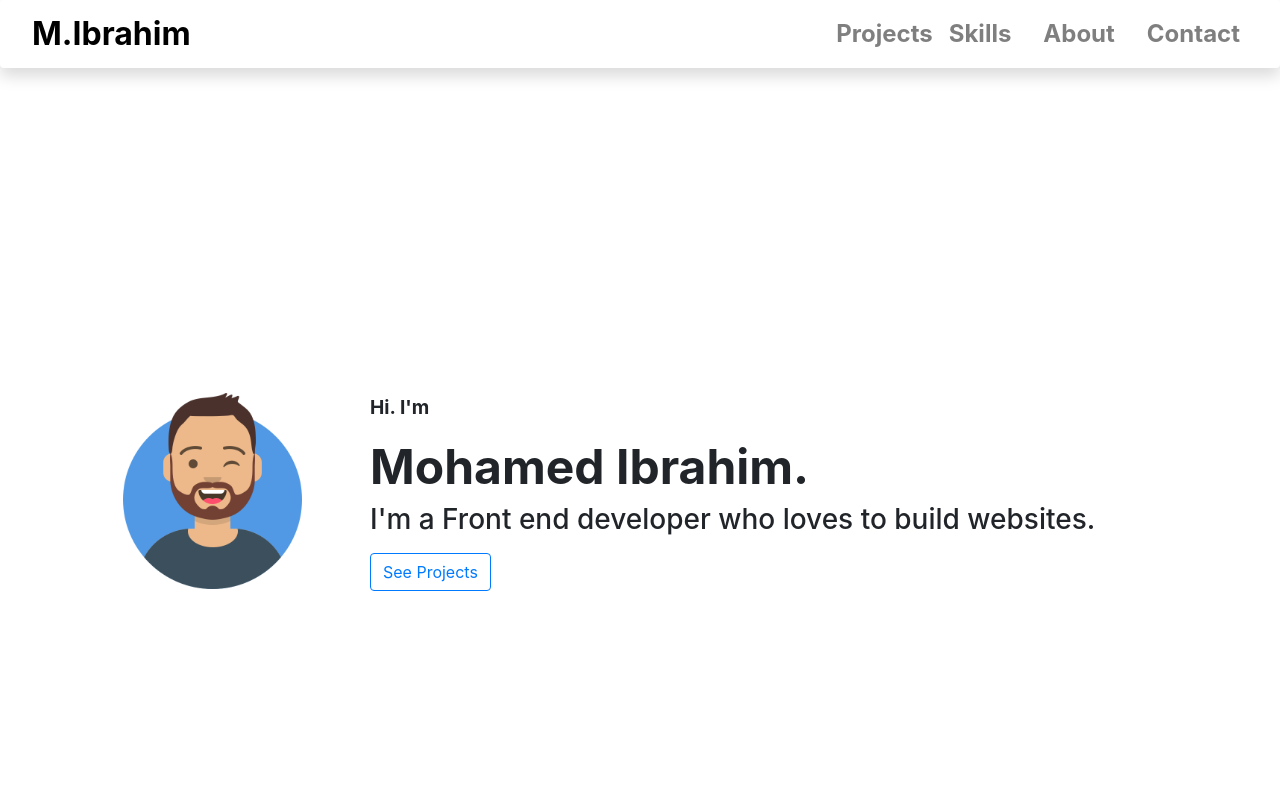
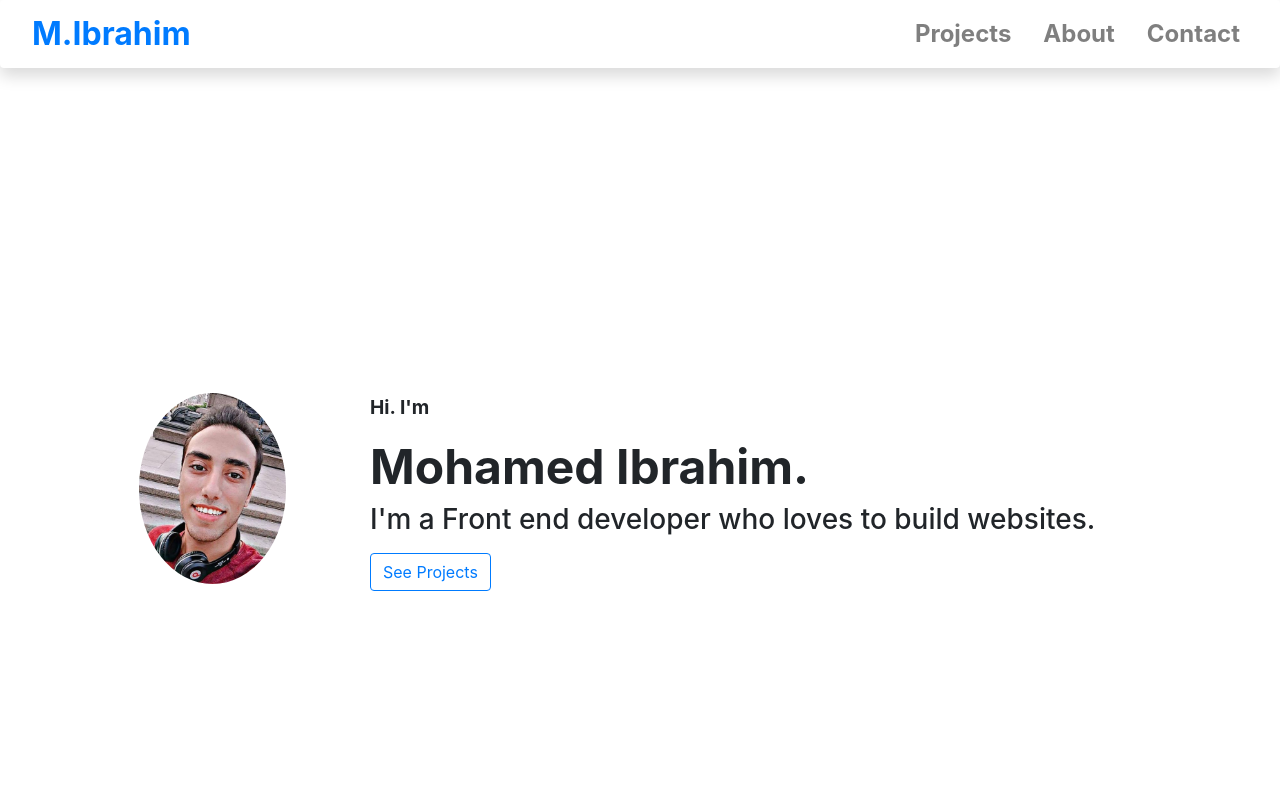
Before and after one commit to memo-ibrahim-alean/instabug-task-portfolio-website, a React (Create React App) app: page / in a window 1280 px wide. Shown: the top 800 px of the page. Built offline with nearby package versions, Linux system fonts and the light colour scheme.

Commit message:
fix styles and add my photo

```diff
--- a/src/components/navbar/navbar.css
+++ b/src/components/navbar/navbar.css
@@ -1,4 +1,3 @@
-
 .nav-link, .logo {
   text-decoration: none;
   color: gray;
@@ -7,12 +6,12 @@
 }
 
 .logo {
-  color: black;
   font-size: 2rem;
+  text-decoration: none;
+  font-weight: bold;
   padding-left: 1rem;
 }
 
 .logo:hover {
   text-decoration: none;
-  color: #555;
 }
--- a/src/components/navbar/navbar.js
+++ b/src/components/navbar/navbar.js
@@ -5,13 +5,12 @@ import './navbar.css';
 
 const NavBar = () => (
   <Navbar className='shadow bg-white rounded' collapseOnSelect sticky="top" expand="lg" bg="light" variant="light">
-    <Link to='/#header' className='logo'>M.Ibrahim</Link>
+    <Link to='/#header' className='logo text-primary'>M.Ibrahim</Link>
       <Navbar.Toggle aria-controls="responsive-navbar-nav" />
       <Navbar.Collapse id="responsive-navbar-nav">
         <Nav className="ml-auto">
         <Link to='/#projectSection' className='nav-link mr-3`'>Projects</Link>
-        <Link to='/#skillsSection' className='nav-link mr-3'>Skills</Link>
-        <Link to='/#aboutSection' className='nav-link mr-3'>About</Link>
+        <Link to='/#aboutSection' className='nav-link mr-3 ml-3'>About</Link>
         <Link to='/#contactSection' className='nav-link mr-3'>Contact</Link>
         </Nav>
       </Navbar.Collapse>
--- a/src/sections/about/about.css
+++ b/src/sections/about/about.css
@@ -1,5 +1,7 @@
 .about-img {
+  width: 70%;
   border: 1px solid black;
+  margin-bottom: 20px;
 }
 
 .about-paragraph {
--- a/src/sections/about/about.js
+++ b/src/sections/about/about.js
@@ -5,7 +5,7 @@ import AboutImg from './about.png';
 
 const About = () => (
   <div id="aboutSection">
-    <h2 className='text-center mb-5'>About</h2>
+    <h2 className='text-center mb-5'>About Me</h2>
     <Container>
       <Row>
         <Col sm={6}>
--- a/src/sections/header/header.css
+++ b/src/sections/header/header.css
@@ -22,6 +22,7 @@
 
 #header img {
   display: block;
-  width: 70%;
+  width: 58%;
+  border-radius: 50%;
   margin: 1rem auto;
 }
--- a/src/sections/header/header.js
+++ b/src/sections/header/header.js
@@ -9,7 +9,7 @@ const Header = () => (
   <Container id='header'>
     <Row className='header-row'>
       <Col sm={3}>
-        <img src={avatarImg} alt="avatar" />
+        <img src={avatarImg} alt="avatar" className='img-fluid' />
       </Col>
       <Col sm={8} className='right-header'>
         <p>Hi. I'm</p>
```
Also changed, not shown: src/sections/header/avatar.png.
